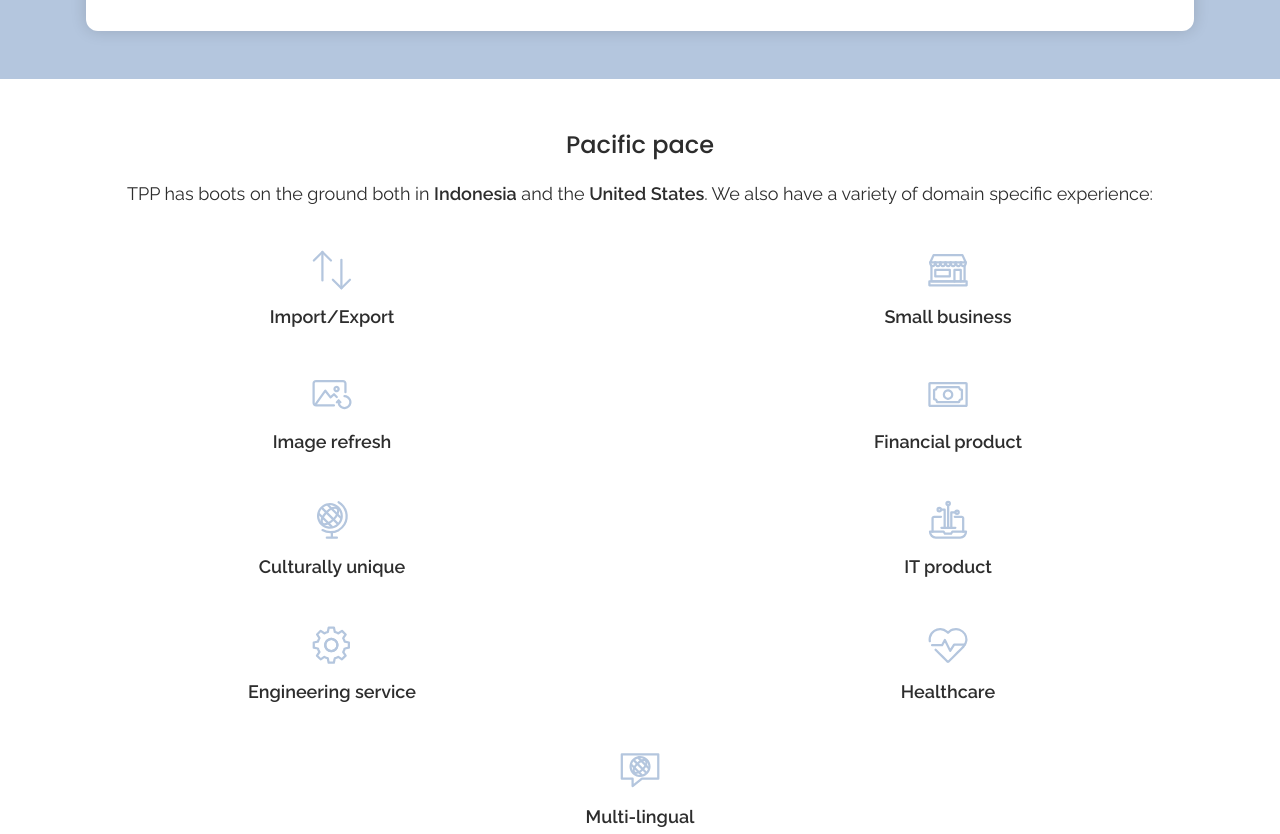
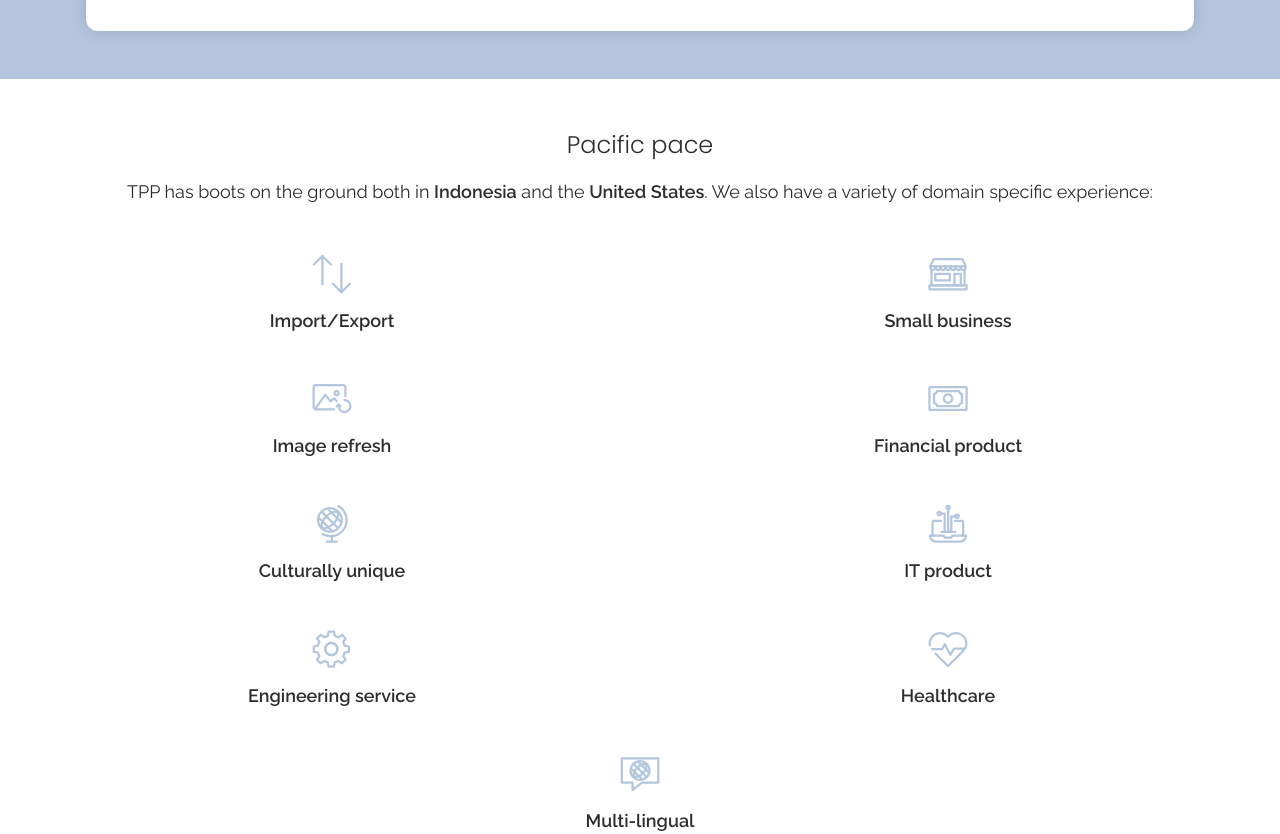
Before and after one commit to aluchenitser/tpp, a plain HTML site: page index.html in a window 1280 px wide. Shown: the part 1120-1954 px from the top of the page. Drawn offline with Linux system fonts and the light colour scheme.

Commit message:
vertical spacing

```diff
--- a/css/homePage.scss
+++ b/css/homePage.scss
@@ -43,6 +43,7 @@ p {
   font-family: Raleway, sans-serif;
   font-size: 18px;
   line-height: 28px;
+  margin: 16px 0;
 }
 
 img {
@@ -232,10 +233,15 @@ section.services {
   text-align: center;
   padding: 48px 24px;
 
+  h2 {
+    font-weight: 300;
+  }
+
   .icons {
     display: flex;
     flex-wrap: wrap;
     justify-content: center;
+    margin-bottom: -16px;
 
     .service {
       width: 50%;
--- a/index.html
+++ b/index.html
@@ -70,7 +70,7 @@
     </section>
     <section class="services">
         <h2 class="mt-0">Pacific pace</h2>
-        <p>TPP has boots on the ground both in <b>Indonesia</b> and the <b>United States</b>. We also have a variety of domain specific experience:</p>
+        <p class="mb-24">TPP has boots on the ground both in <b>Indonesia</b> and the <b>United States</b>. We also have a variety of domain specific experience:</p>
         <div class="icons">
             <div class="service">
                 <img src="assets/services/ImportExport.svg" width="40" alt="">
```
Also changed, not shown: css/homePage.css, 1 other file.
